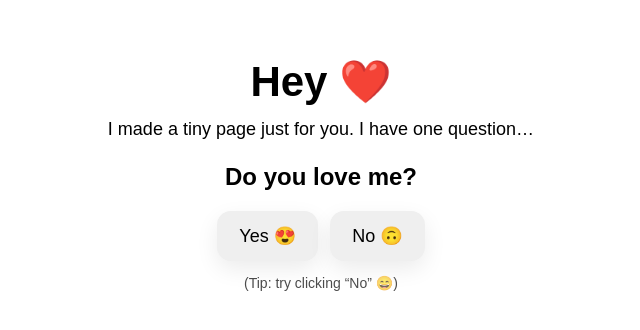
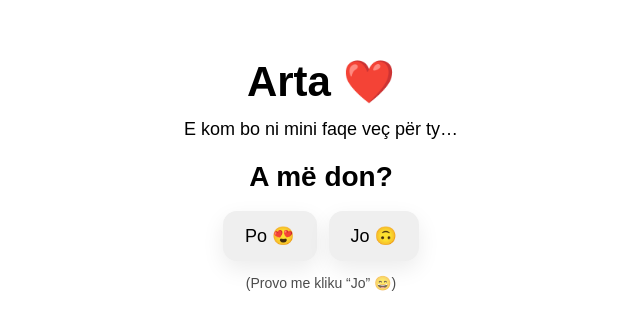
Before and after one commit to fxgashi/love-page, a plain HTML site: page index.html in a window 1280 px wide. Shown: the part 226-556 px from the top of the page, without its empty margins (319-959 px from the left). Drawn offline with Linux system fonts and the light colour scheme.

Commit message:
Translate index.html content to Albanian

```diff
--- a/index.html
+++ b/index.html
@@ -1,9 +1,9 @@
 <!doctype html>
-<html lang="en">
+<html lang="sq">
 <head>
   <meta charset="UTF-8" />
   <meta name="viewport" content="width=device-width, initial-scale=1.0"/>
-  <title>For You ❤️</title>
+  <title>Për ty ❤️</title>
   <style>
     body{
       margin:0; height:100vh;
@@ -15,6 +15,7 @@
     .box{ padding:24px; max-width:700px; }
     h1{ font-size:42px; margin:0 0 10px; }
     p{ font-size:18px; margin:0 0 18px; line-height:1.5; }
+    h2{ font-size:28px; margin:0 0 18px; }
     .btns{ margin-top:18px; display:flex; gap:12px; justify-content:center; flex-wrap:wrap; }
     button{
       border:0; padding:14px 22px;
@@ -22,43 +23,40 @@
       cursor:pointer;
       box-shadow:0 8px 22px rgba(0,0,0,.08);
     }
-    #yes{ }
     #no{ position:relative; }
     .small{ font-size:14px; opacity:.7; margin-top:14px; }
   </style>
 </head>
 <body>
   <div class="box">
-    <h1>Hey ❤️</h1>
-    <p>I made a tiny page just for you. I have one question…</p>
-    <h2>Do you love me?</h2>
+    <h1>Arta ❤️</h1>
+    <p>E kom bo ni mini faqe veç për ty…</p>
+    <h2>A më don?</h2>
 
     <div class="btns">
-      <button id="yes">Yes 😍</button>
-      <button id="no">No 🙃</button>
+      <button id="yes">Po 😍</button>
+      <button id="no">Jo 🙃</button>
     </div>
 
-    <div class="small">(Tip: try clicking “No” 😄)</div>
+    <div class="small">(Provo me kliku “Jo” 😄)</div>
   </div>
 
   <script>
     const noBtn = document.getElementById("no");
     const yesBtn = document.getElementById("yes");
 
-    // Move the "No" button when hovered (playful)
     noBtn.addEventListener("mouseover", () => {
       noBtn.style.position = "absolute";
       noBtn.style.left = Math.random() * 80 + "%";
       noBtn.style.top  = Math.random() * 80 + "%";
     });
 
-    // Replace page after "Yes"
     yesBtn.addEventListener("click", () => {
       document.body.innerHTML = `
         <div style="height:100vh;display:flex;align-items:center;justify-content:center;font-family:Arial,sans-serif;text-align:center;padding:24px;">
           <div>
-            <h1 style="font-size:46px;margin:0 0 12px;">I knew it ❤️</h1>
-            <p style="font-size:20px;margin:0;">Now come here 😄</p>
+            <h1 style="font-size:46px;margin:0 0 12px;">E disha ❤️</h1>
+            <p style="font-size:20px;margin:0;">Hajde tash këtu 😄</p>
           </div>
         </div>
       `;
```
